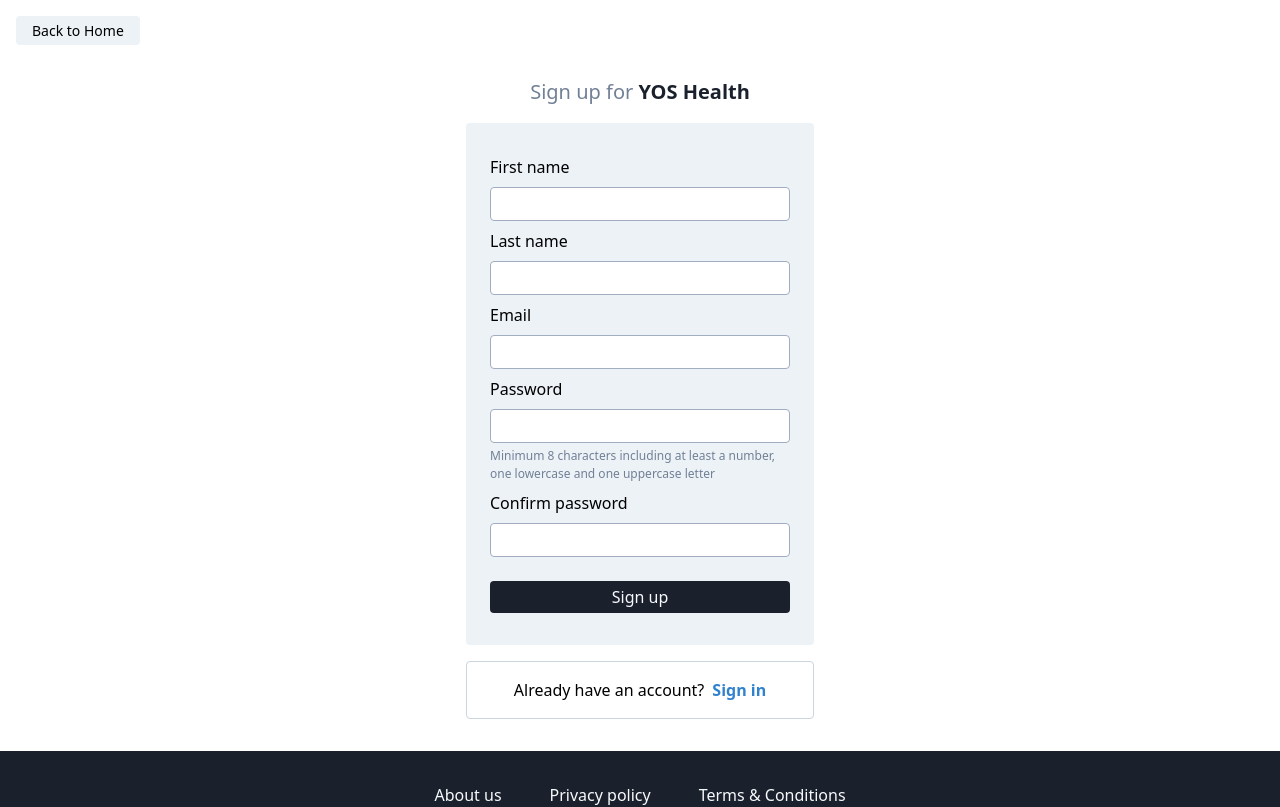
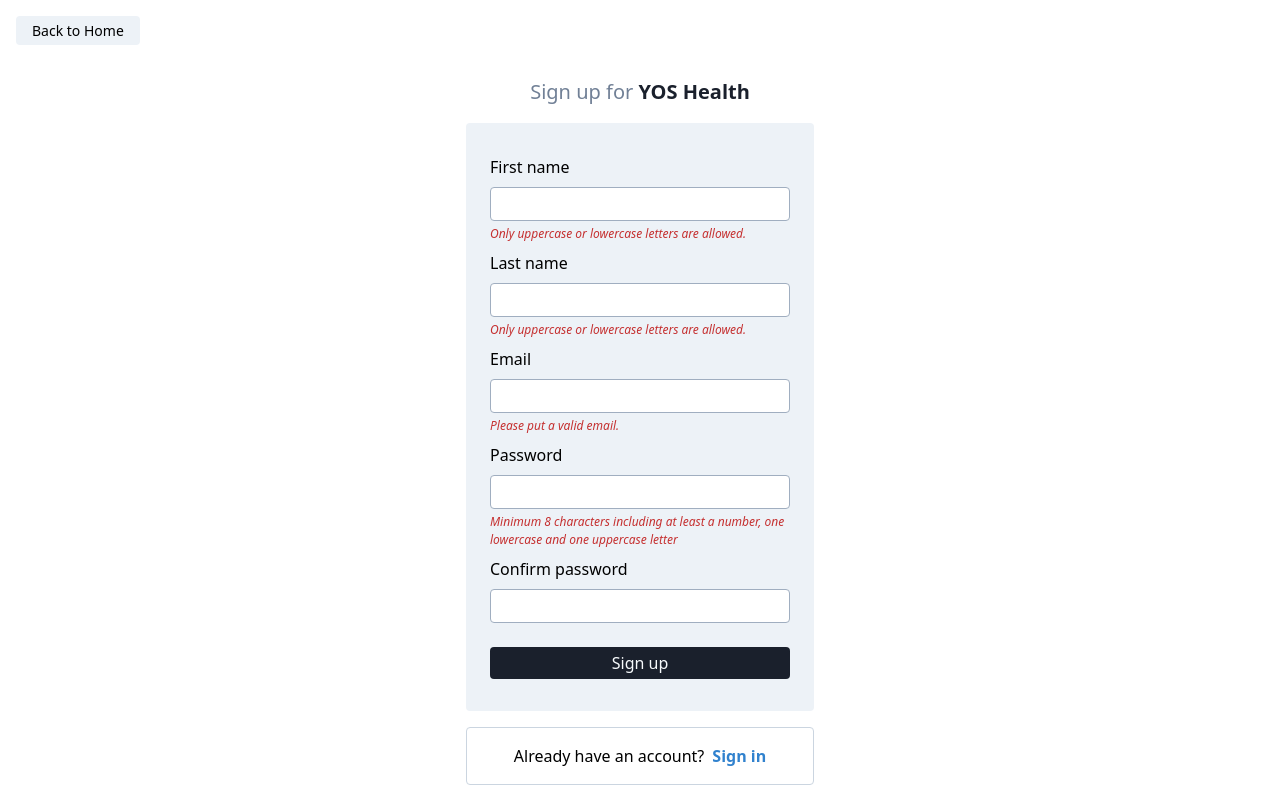
Before and after one commit to towfiqul-islam/yos-public-app, a React (Create React App) app in the folder client/: page /sign-up in a window 1280 px wide. Shown: the top 807 px of the page. Built offline with nearby package versions, Linux system fonts and the light colour scheme.

Commit message:
Sign up form validation updated

```diff
--- a/client/src/components/users/SignUp.js
+++ b/client/src/components/users/SignUp.js
@@ -3,6 +3,7 @@ import {Link} from 'react-router-dom';
 import Footer from '../Footer';
 import axios from 'axios';
 import history from '../../history';
+import {checkPassword, validateEmail, validateName} from '../../utils';
 
 const SignUp = () => {
   const [alert, setAlert] = useState({
@@ -18,16 +19,23 @@ const SignUp = () => {
     email: '',
     password: '',
     confirm_password: '',
+    blueBerry: '',
   });
 
-  const {first_name, last_name, email, password, confirm_password} = user;
+  const {
+    first_name,
+    last_name,
+    email,
+    password,
+    confirm_password,
+    blueBerry,
+  } = user;
 
   const onChange = e => {
     setUser({...user, [e.target.name]: e.target.value});
   };
   const onSubmit = async () => {
     if (password !== confirm_password) {
-      // setErrorMsg('Passwords do not match');
       setAlert({
         showAlert: true,
         alertMsg: 'Passwords do not match',
@@ -43,6 +51,19 @@ const SignUp = () => {
       setAlert({
         showAlert: true,
         alertMsg: 'All fields are required',
+        alertType: 'warning',
+      });
+      return;
+    } else if (
+      validateName(first_name) !== 'Name is valid' ||
+      validateName(last_name) !== 'Name is valid' ||
+      validateEmail(email) === false ||
+      checkPassword(password) === false ||
+      blueBerry !== ''
+    ) {
+      setAlert({
+        showAlert: true,
+        alertMsg: 'Invalid input',
         alertType: 'warning',
       });
       return;
@@ -144,6 +165,11 @@ const SignUp = () => {
                 onChange={onChange}
                 value={first_name}
               />
+              {validateName(first_name) !== 'Name is valid' && (
+                <p className='text-red-700 text-xs italic mt-1'>
+                  Only uppercase or lowercase letters are allowed.
+                </p>
+              )}
             </div>
             <div style={{width: '300px'}} className='mt-2'>
               <label
@@ -159,6 +185,11 @@ const SignUp = () => {
                 onChange={onChange}
                 value={last_name}
               />
+              {validateName(first_name) !== 'Name is valid' && (
+                <p className='text-red-700 text-xs italic mt-1'>
+                  Only uppercase or lowercase letters are allowed.
+                </p>
+              )}
             </div>
             <div style={{width: '300px'}} className='mt-2'>
               <label
@@ -174,6 +205,11 @@ const SignUp = () => {
                 onChange={onChange}
                 value={email}
               />
+              {validateEmail(email) === false && (
+                <p className='text-red-700 text-xs italic mt-1'>
+                  Please put a valid email.
+                </p>
+              )}
             </div>
             <div style={{width: '300px'}} className='mt-2'>
               <label
@@ -190,10 +226,12 @@ const SignUp = () => {
                 onChange={onChange}
                 value={password}
               />
-              <p className='text-xs text-gray-600 mt-1'>
-                Minimum 8 characters including at least a number, one lowercase
-                and one uppercase letter
-              </p>
+              {checkPassword(password) === false && (
+                <p className='text-xs text-red-700 italic mt-1'>
+                  Minimum 8 characters including at least a number, one
+                  lowercase and one uppercase letter
+                </p>
+              )}
             </div>
             <div style={{width: '300px'}} className='mt-2'>
               <label
@@ -210,7 +248,21 @@ const SignUp = () => {
                 onChange={onChange}
                 value={confirm_password}
               />
+              {password !== confirm_password && (
+                <p className='text-xs text-red-700 italic mt-1'>
+                  Passwords do not match
+                </p>
+              )}
             </div>
+            <input
+              style={{display: 'none'}}
+              className='appearance-none block w-full bg-white text-gray-700 border border-gray-500 rounded py-2 px-4 mb-3 leading-tight focus:outline-none focus:bg-white'
+              id='blueBerry'
+              name='blueBerry'
+              onChange={onChange}
+              value={blueBerry}
+              type='text'
+            />
             <div className='mt-6'>
               <button
                 onClick={onSubmit}
--- a/client/src/components/users/User.js
+++ b/client/src/components/users/User.js
@@ -131,20 +131,22 @@ const User = () => {
           </div>
           <div className='flex justify-between mt-10 sm:bg-gray-200 sm:border sm:border-gray-400 sm:shadow sm:px-8 sm:py-4 rounded'>
             <div className=''>
-              <h2 className='sm:text-2xl text-sm'>User status</h2>
-              <p className='font-bold text-gray-600 mt-1 text-base'>
+              <h2 className='sm:text-2xl text-gray-600 text-sm'>User status</h2>
+              <p className='font-bold text-gray-900 mt-1 text-base'>
                 {user_status}
               </p>
             </div>
             <div className=''>
-              <h2 className='sm:text-2xl text-sm'>YOS wallet</h2>
-              <p className='font-bold text-gray-600 mt-1 text-base'>
+              <h2 className='sm:text-2xl text-gray-600 text-sm'>YOS wallet</h2>
+              <p className='font-bold text-gray-900 mt-1 text-base'>
                 {yos_wallet} Tk
               </p>
             </div>
             <div className=''>
-              <h2 className='sm:text-2xl text-sm'>Total purchase</h2>
-              <p className='font-bold text-gray-600 mt-1 text-base'>
+              <h2 className='sm:text-2xl text-gray-600 text-sm'>
+                Total purchase
+              </h2>
+              <p className='font-bold text-gray-900 mt-1 text-base'>
                 {total_purchase} Tk
               </p>
             </div>
--- a/client/src/utils.js
+++ b/client/src/utils.js
@@ -54,7 +54,7 @@ export const onAddToCart = (med, carts, addToCart, calculateCartValue, qty) => {
 };
 
 export function validateName(name) {
-  const name_regex = /^[a-zA-Z ]*[a-zA-Z]{3}[a-zA-Z ]*$/g;
+  const name_regex = /^[a-zA-Z ]*[a-zA-Z]{2}[a-zA-Z ]*$/g;
   if (name_regex.test(name)) return 'Name is valid';
   else return 'Name is invalid';
 }
@@ -96,3 +96,13 @@ export const setAuthToken = token => {
     delete axios.defaults.headers.common['x-auth-token'];
   }
 };
+
+export const validateEmail = email => {
+  const re = /^(([^<>()\]\\.,;:\s@"]+(\.[^<>()\]\\.,;:\s@"]+)*)|(".+"))@(([0-9]{1,3}\.[0-9]{1,3}\.[0-9]{1,3}\.[0-9]{1,3}\])|(([a-zA-Z\-0-9]+\.)+[a-zA-Z]{2,}))$/;
+  return re.test(String(email).toLowerCase());
+};
+
+export const checkPassword = password => {
+  const re = /^(?=.*\d)(?=.*[a-z])(?=.*[A-Z])(?=.*[a-zA-Z]).{8,}$/gm;
+  return re.test(String(password));
+};
```
